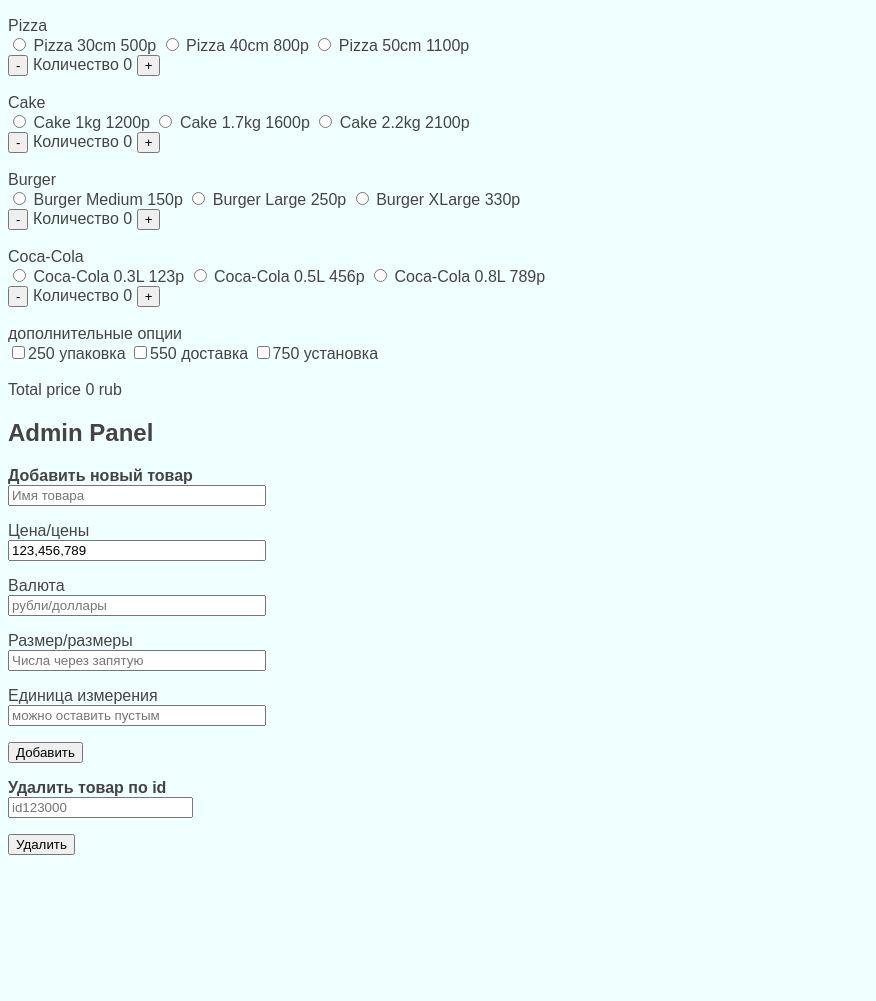
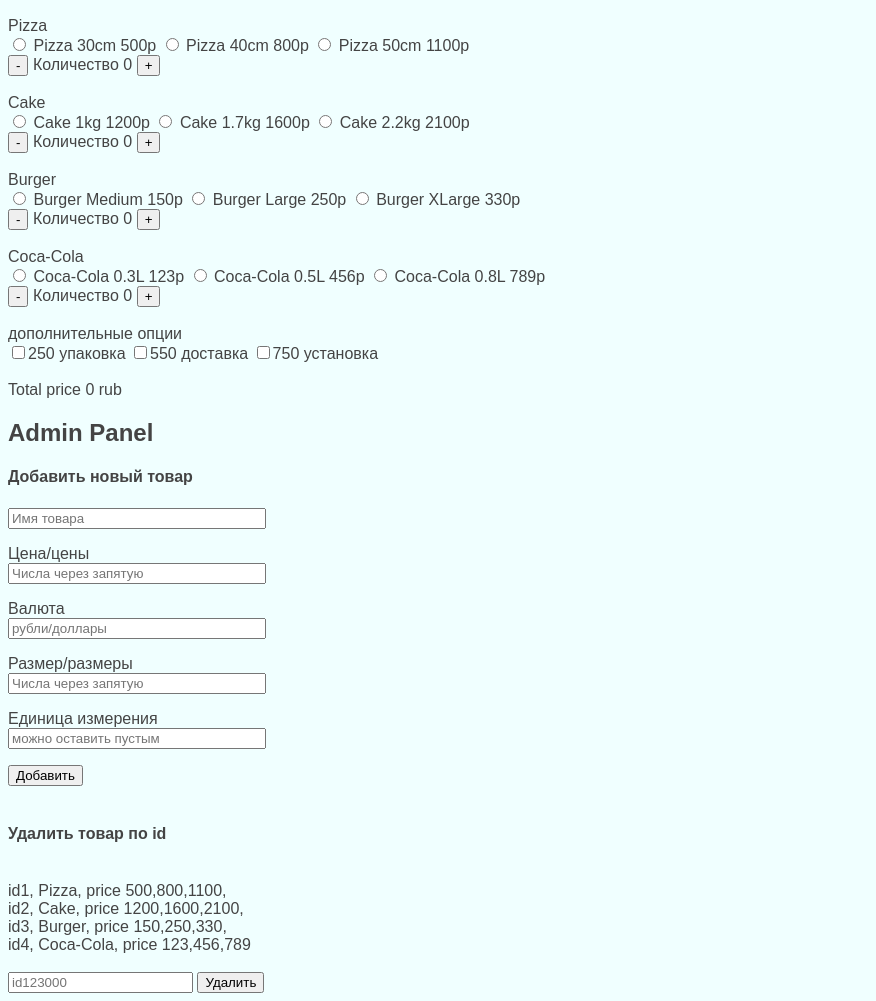
Before and after one commit to kfivap/shopping-cart-ADVANCED, a plain HTML site: page index.html in a window 1280 px wide. Shown: the part 83-1084 px from the top of the page, without its empty margins (0-876 px from the left). Before the commit the page ends 946 px from the top, so only its background shows below. Drawn offline with Linux system fonts and the light colour scheme.

Commit message:
Add files via upload

```diff
--- a/index.html
+++ b/index.html
@@ -28,11 +28,11 @@
 
 <div id="admin">
   <h2>Admin Panel</h2>
-  <p><b>Добавить новый товар</b><br>
+  <h4>Добавить новый товар</h4>
    <input type="text" class="add_new_prod" placeholder="Имя товара" id="prod_name" >
   </p>
   Цена/цены<br>
-   <input type="text" class="add_new_prod" placeholder="Числа через запятую"id="prod_price_list" value='123,456,789'>
+   <input type="text" class="add_new_prod" placeholder="Числа через запятую"id="prod_price_list" >
   </p>
   <p>Валюта<br>
    <input type="text" class="add_new_prod" placeholder="рубли/доллары"id="prod_price_currency">
@@ -50,10 +50,13 @@
 
 
 <div id="admin">
-  <p><b>Удалить товар по id</b><br>
+  <br>
+  <h4>Удалить товар по id</h4>
+  <div id="id_list"></div>
+  <br>
    <input type="text" class="delete_prod" placeholder="id123000"
    id="delete_prod_imput" >
-  </p>
+
 
   <button type="submit" id="delete_prod">Удалить</button>
 
--- a/script.js
+++ b/script.js
@@ -79,6 +79,7 @@
 </div>
 `}
 }
+update_delete_list()
 }
 
 
@@ -179,6 +180,17 @@
   })
 
 
-var fruits = ["Banana", "Orange", "Apple", "Mango"];
-var energy = fruits.join();
-console.log(energy)
+
+function update_delete_list(){
+document.getElementById('id_list').innerHTML=`
+${preview_for_delete_list()}
+`}
+
+
+function preview_for_delete_list(){
+  var lst=[]
+for (let i in product){
+  if(product[i].name!='DELETED'){
+  lst.push([`<br>${i}, ${product[i].name}, price ${product[i].price}`])}}
+return lst
+}
```
